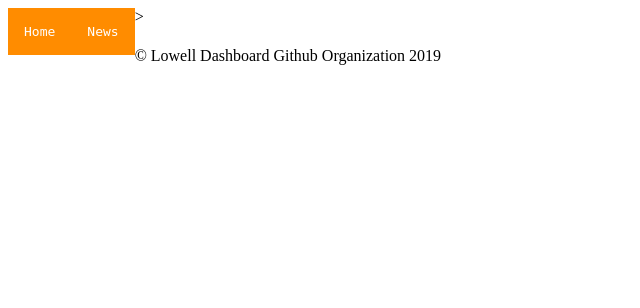
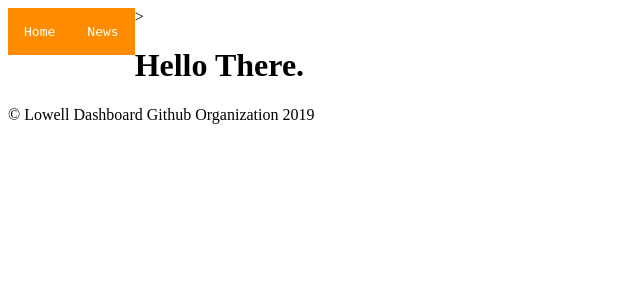
Before and after one commit to lowell-dev-club/lowell-dashboard, a Flask app: page / in a window 1280 px wide. Shown: the top 308 px of the page, without its empty margins (0-640 px from the left). Run offline with Flask 2, Linux system fonts and the light colour scheme.

Commit message:
add text

```diff
--- a/lowell-dashboard/app/templates/home.html
+++ b/lowell-dashboard/app/templates/home.html
@@ -8,5 +8,5 @@
 {% endblock %}
 
 {% block content %}
-	<h1></h1>
+	<h1>Hello There.</h1>
 {% endblock %}
```
